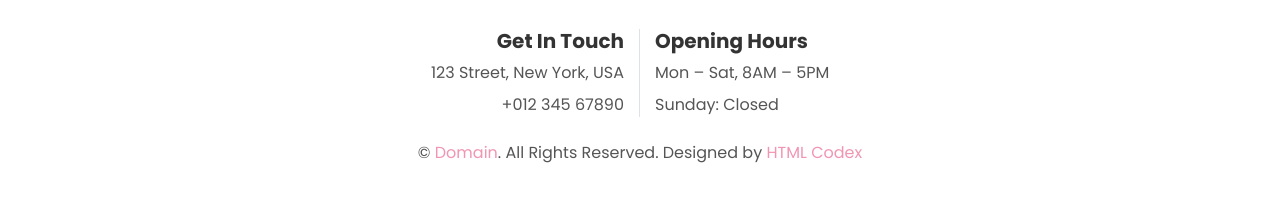
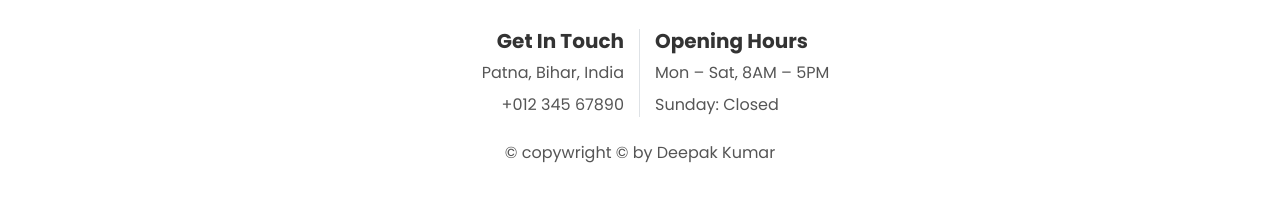
Before and after one commit to Deepak1321/frtnewproject, a plain HTML site: page gallery.html in a window 1280 px wide. Shown: the part 1889-2090 px from the top of the page. Drawn offline with nearby package versions, Linux system fonts and the light colour scheme.

Commit message:
2nd commit

```diff
--- a/gallery.html
+++ b/gallery.html
@@ -202,7 +202,7 @@
                     <div class="row">
                         <div class="col-sm-6 text-center text-sm-right border-right mb-3 mb-sm-0">
                             <h5 class="font-weight-bold mb-2">Get In Touch</h5>
-                            <p class="mb-2">123 Street, New York, USA</p>
+                            <p class="mb-2">Patna, Bihar, India</p>
                             <p class="mb-0">+012 345 67890</p>
                         </div>
                         <div class="col-sm-6 text-center text-sm-left">
@@ -213,8 +213,7 @@
                     </div>
                 </div>
                 <div class="col-12">
-                    <p class="m-0">&copy; <a href="#">Domain</a>. All Rights Reserved. Designed by <a href="https://htmlcodex.com">HTML Codex</a>
-                    </p>
+                    <p class="m-0">&copy; copywright &copy; by Deepak Kumar</p>
                 </div>
             </div>
         </div>
```
Also changed, not shown: about.html (+3 -2 lines), contact.html (+2 -2 lines), index.html (+3 -3 lines), product.html (+2 -3 lines), service.html (+2 -3 lines).
